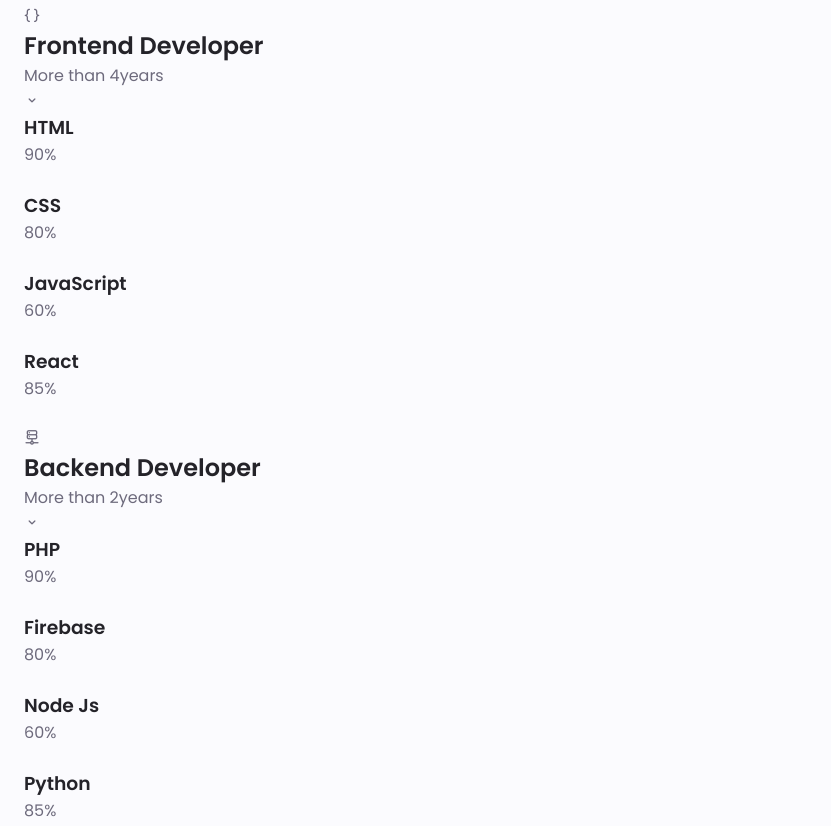
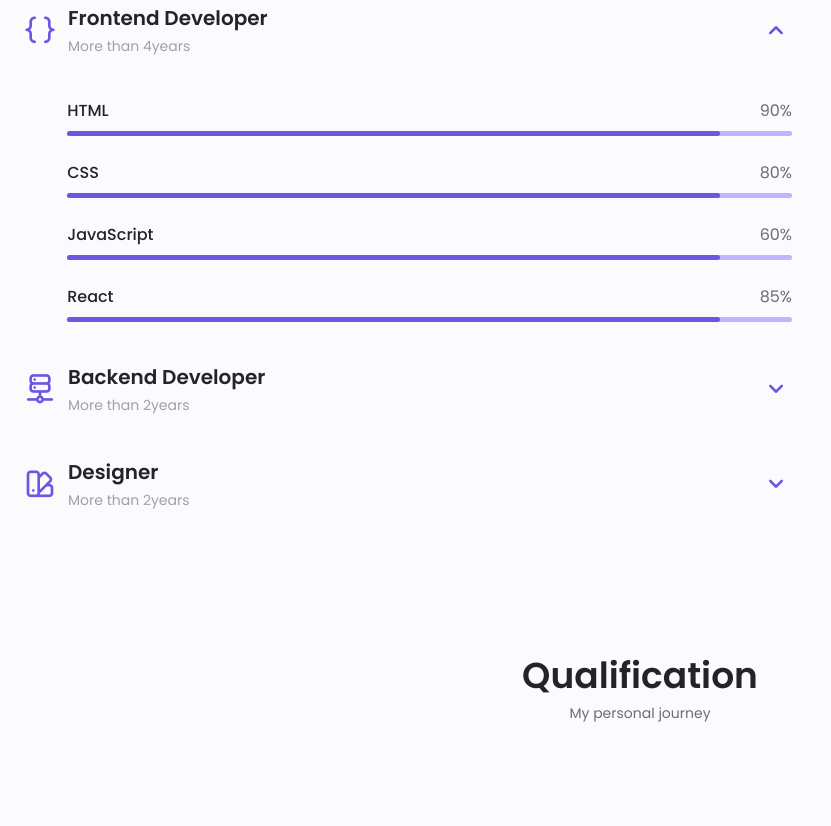
Before and after one commit to Zfastroot/MyPortfolio, a plain HTML site: page index.html in a window 1280 px wide. Shown: the part 1499-2325 px from the top of the page, without its empty margins (0-831 px from the left). Drawn offline with nearby package versions, Linux system fonts and the light colour scheme.

Commit message:
finish skillls

```diff
--- a/assets/css/styles.css
+++ b/assets/css/styles.css
@@ -391,6 +391,126 @@
   justify-content: center;
 }
 /*==================== SKILLS ====================*/
+.skills__container{
+  row-gap: 0;
+}
+
+.skills__header{
+  display: flex;
+  align-items: center;
+  margin-bottom: var(--mb-2-5);
+  cursor: pointer;
+
+}
+
+.skills__icon,
+.skills__arrow{
+  font-size: 2rem;
+  color: var(--first-color);
+}
+
+.skills__icon{
+  margin-right: var(--mb-0-75);
+}
+
+.skills__title{
+  font-size: var(--h3-font-size);
+}
+
+.skills__subtitle{
+  font-size: var(--small-font-size);
+  color: var(--text-color-light);
+}
+
+.skills__arrow{
+  margin-left: auto;
+  transition: .4s;
+}
+
+.skills__list{
+  row-gap: 1.5rem;
+  padding-left: 2.7rem;
+}
+
+.skills__titles{
+  display: flex;
+  justify-content: space-between;
+  margin-bottom: var(--mb-0-5);
+}
+
+.skills__name{
+  font-size: var(--normal-font-size);
+  font-weight: var(--font-medium);
+}
+
+.skills__bar,
+.skills__percentage{
+  height: 5px;
+  border-radius: .25rem;
+}
+
+.skills__bar{
+  background-color: var(--first-color-lighter);
+}
+
+.skills__percentage{
+  display: block;
+  background-color: var(--first-color);
+}
+
+.skills__html{
+  width: 90%;
+}
+.skills__html{
+  width: 90%;
+}
+.skills__css{
+  width: 90%;
+}
+.skills__js{
+  width: 90%;
+}
+.skills__react{
+  width: 90%;
+}
+.skills__php{
+  width: 90%;
+}
+.skills__firebase{
+  width: 90%;
+}
+.skills__node{
+  width: 90%;
+}
+.skills__python{
+  width: 90%;
+}
+.skills__figma{
+  width: 90%;
+}
+.skills__sketch{
+  width: 90%;
+}
+.skills__photoshop{
+  width: 90%;
+}
+.skills__illustrator{
+  width: 90%;
+}
+
+.skills__close .skills__list{
+  height: 0;
+  overflow: hidden;
+}
+.skills__open .skills__list{
+  height: max-content;
+  margin-bottom: var(--mb-2-5);
+}
+
+.skills__open .skills__arrow{
+  transform: rotate(-180deg);
+}
+
 
 
 /*==================== QUALIFICATION ====================*/
--- a/assets/js/main.js
+++ b/assets/js/main.js
@@ -32,7 +32,22 @@
 
 
 /*==================== ACCORDION SKILLS ====================*/
+const skillsContent =document.getElementsByClassName('skills__content')
+      skillsHeader =document.querySelectorAll('.skills__header')
+function toggleSkills(){
+    let itemClass = this.parentNode.className
 
+    for(i = 0; i < skillsContent.length; i++){
+        skillsContent[i].className = 'skills__content skills__close'
+    }
+    if(itemClass === 'skills__content skills__close'){
+        this.parentNode.className = 'skills__content skills__open'
+    }
+}
+
+skillsHeader.forEach((el)=>{
+    el.addEventListener('click' , toggleSkills)
+})
 
 /*==================== QUALIFICATION TABS ====================*/
 
```
